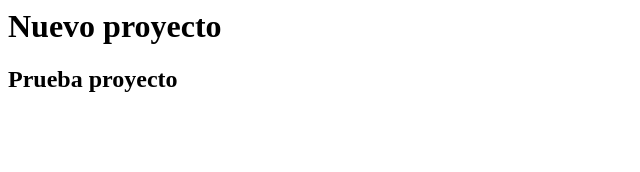
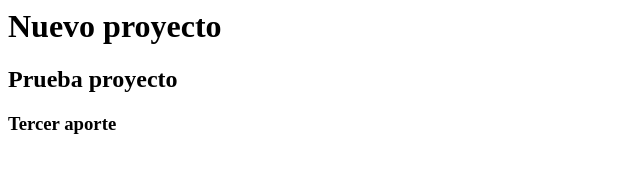
Before and after one commit to Mateoepica/cooperacion, a plain HTML site: page index.html in a window 1280 px wide. Shown: the whole page, without its empty margins (0-640 px from the left). Drawn offline with Linux system fonts and the light colour scheme.

Commit message:
tercer cambio

```diff
--- a/index.html
+++ b/index.html
@@ -1,2 +1,3 @@
 <h1>Nuevo proyecto</h1>
 <h2>Prueba proyecto</h2>
+<h3>Tercer aporte</h3>
```
